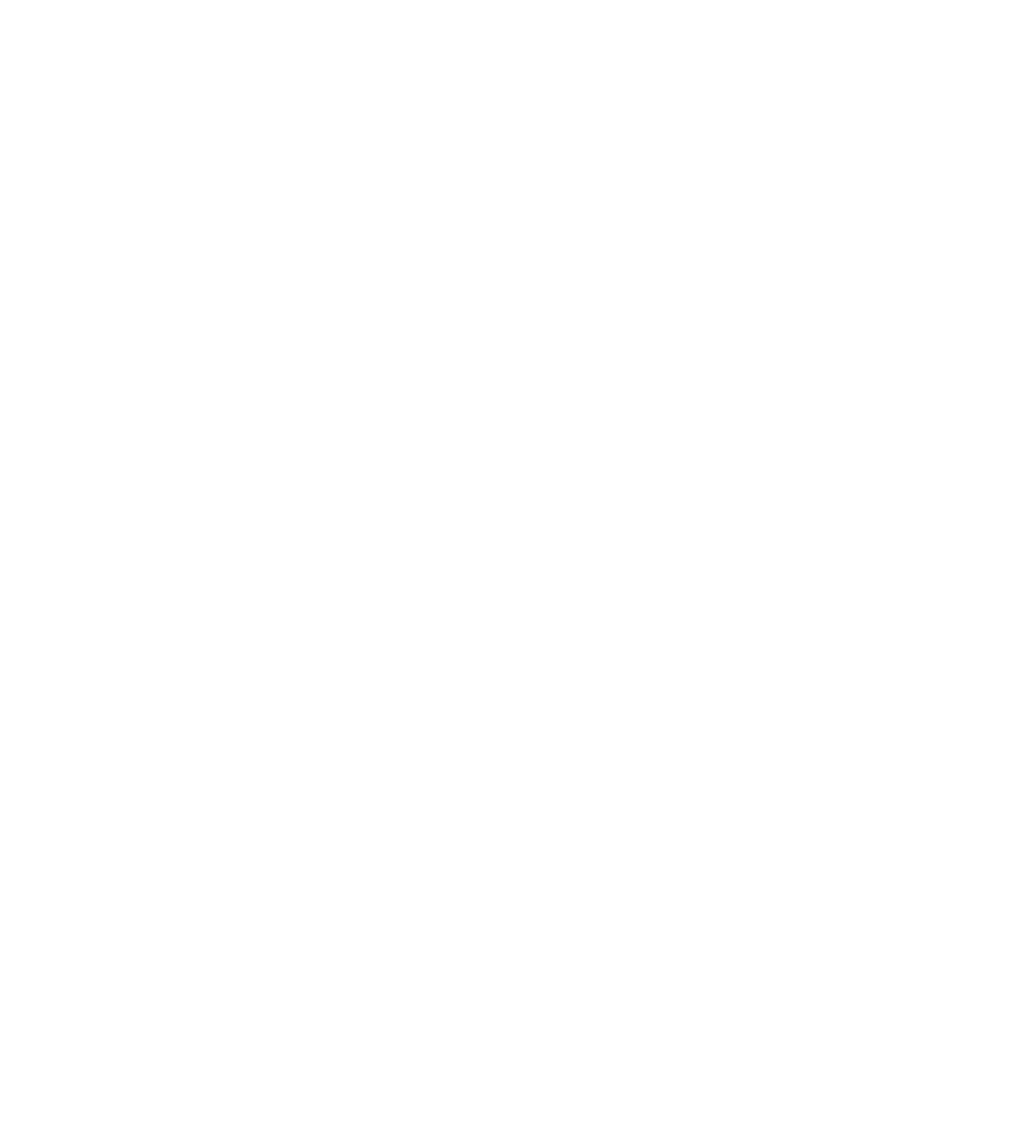
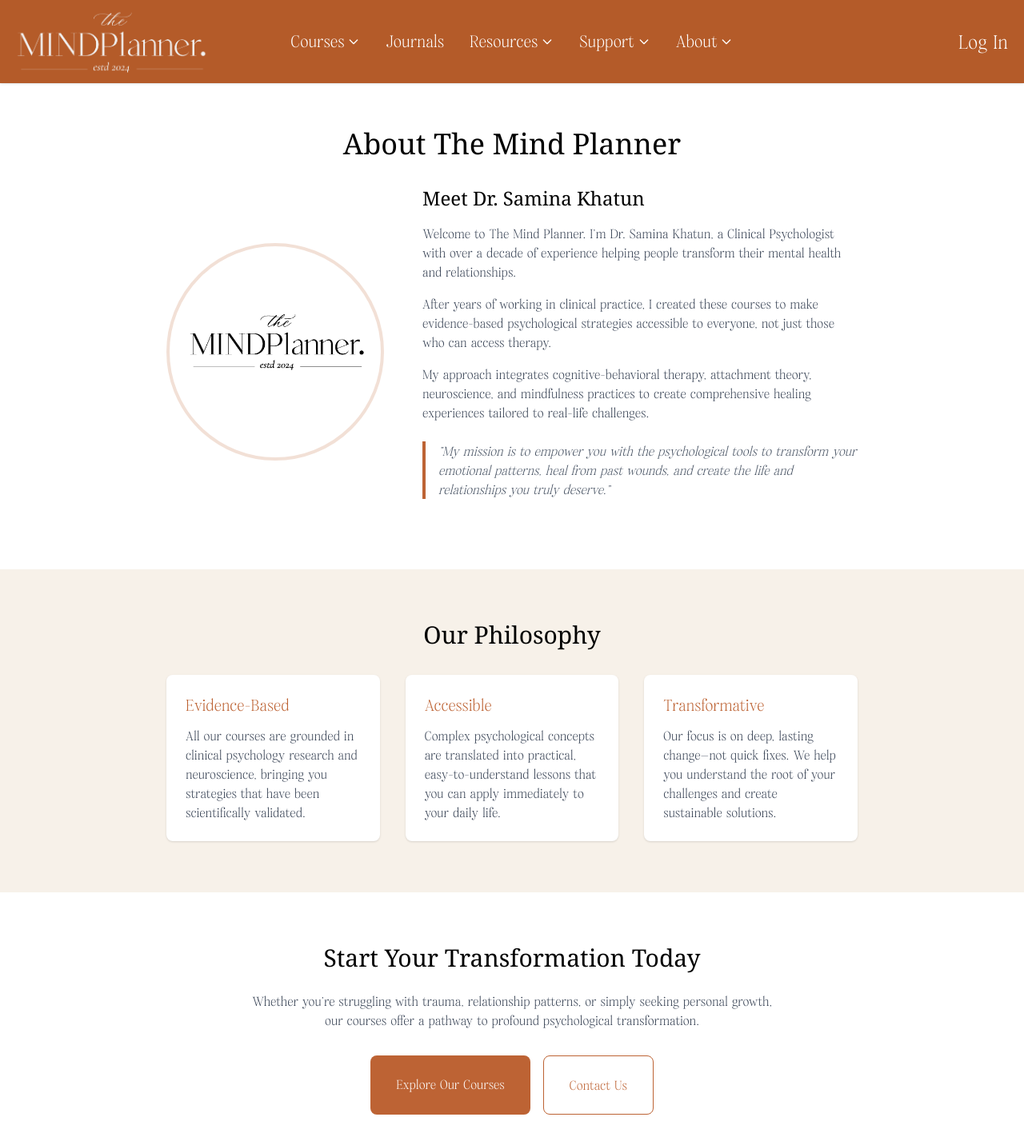
Before and after one commit to Monis9451/course-platform, a React (Vite) app in the folder Course-platform(frontend)/: page /about in a window 1280 px wide. Before the commit this address had no page. Shown: the top 1432 px of the page at 80% size. Before the commit the page ends 800 px from the top, so only its background shows below. Built offline with nearby package versions, Linux system fonts and the light colour scheme.

Commit message:
Complete the about page

```diff
--- a/Course-platform(frontend)/src/App.jsx
+++ b/Course-platform(frontend)/src/App.jsx
@@ -5,6 +5,7 @@
 import Courses from './pages/Courses'
 import CourseDetails from './pages/CourseDetails'
 import CourseLanding from './pages/CourseLanding'
+import About from './pages/About'
 
 const App = () => {
   return (
@@ -16,6 +17,7 @@
         <Route path="/courses" element={<Courses />} />
         <Route path="/course/:id" element={<CourseDetails />} />
         <Route path="/course/:id/landing" element={<CourseLanding />} />
+        <Route path="/about" element={<About />} />
       </Routes>
     </Router>
   </div>
--- /dev/null
+++ b/Course-platform(frontend)/src/pages/About.jsx
@@ -0,0 +1,105 @@
+import React from 'react'
+import Header from '../pages/Header'
+import { Link } from 'react-router-dom'
+
+const About = () => {
+  return (
+    <div>
+        <Header />
+        <section className="py-16 bg-white">
+        <div className="container mx-auto px-4 max-w-4xl">
+          <h1 className="text-4xl font-serif mb-8 text-center">About The Mind Planner</h1>
+            <div className="flex flex-col md:flex-row gap-12 items-center">
+            <div className="md:w-1/3 flex justify-center">
+              <img
+                src="/themindplanner primary.png"
+                alt="The Mind Planner"
+                className="rounded-full aspect-square object-cover w-full max-w-xs border-4 border-[#bd6334]/20"
+              />
+            </div>
+
+            <div className="md:w-2/3">
+              <h2 className="text-2xl font-serif mb-4">Meet Dr. Samina Khatun</h2>
+              <p className="mb-4 text-gray-700">
+                Welcome to The Mind Planner. I'm Dr. Samina Khatun, a Clinical Psychologist with over a decade of
+                experience helping people transform their mental health and relationships.
+              </p>
+              <p className="mb-4 text-gray-700">
+                After years of working in clinical practice, I created these courses to make evidence-based
+                psychological strategies accessible to everyone, not just those who can access therapy.
+              </p>
+              <p className="mb-6 text-gray-700">
+                My approach integrates cognitive-behavioral therapy, attachment theory, neuroscience, and mindfulness
+                practices to create comprehensive healing experiences tailored to real-life challenges.
+              </p>
+
+              <div className="border-l-4 border-[#bd6334] pl-4 italic text-gray-600 mb-6">
+                "My mission is to empower you with the psychological tools to transform your emotional patterns,
+                heal from past wounds, and create the life and relationships you truly deserve."
+              </div>
+            </div>
+          </div>
+        </div>
+      </section>
+
+      <section className="py-16 bg-[#f7f1e9]">
+        <div className="container mx-auto px-4 max-w-4xl">
+          <h2 className="text-3xl font-serif mb-8 text-center">Our Philosophy</h2>
+
+          <div className="grid grid-cols-1 md:grid-cols-3 gap-8">
+            <div className="bg-white p-6 rounded-lg shadow-sm">
+              <h3 className="font-medium text-xl mb-3 text-[#bd6334]">Evidence-Based</h3>
+              <p className="text-gray-700">
+                All our courses are grounded in clinical psychology research and neuroscience, bringing you strategies
+                that have been scientifically validated.
+              </p>
+            </div>
+
+            <div className="bg-white p-6 rounded-lg shadow-sm">
+              <h3 className="font-medium text-xl mb-3 text-[#bd6334]">Accessible</h3>
+              <p className="text-gray-700">
+                Complex psychological concepts are translated into practical, easy-to-understand lessons that you can
+                apply immediately to your daily life.
+              </p>
+            </div>
+
+            <div className="bg-white p-6 rounded-lg shadow-sm">
+              <h3 className="font-medium text-xl mb-3 text-[#bd6334]">Transformative</h3>
+              <p className="text-gray-700">
+                Our focus is on deep, lasting change—not quick fixes. We help you understand the root of your
+                challenges and create sustainable solutions.
+              </p>
+            </div>
+          </div>
+        </div>
+      </section>
+
+      <section className="py-16 bg-white">
+        <div className="container mx-auto px-4 max-w-4xl text-center">
+          <h2 className="text-3xl font-serif mb-6">Start Your Transformation Today</h2>
+          <p className="text-gray-700 mb-8 max-w-2xl mx-auto">
+            Whether you're struggling with trauma, relationship patterns, or simply seeking personal growth,
+            our courses offer a pathway to profound psychological transformation.
+          </p>
+            <div className="flex flex-col sm:flex-row gap-4 justify-center">
+            <Link
+              to="/"
+              className="bg-[#bd6334] hover:bg-[#a65525] text-white px-8 py-6 rounded-lg font-medium text-center transition-colors duration-200 inline-block"
+            >
+              Explore Our Courses
+            </Link>
+            <Link
+              to="/contact"
+              className="bg-white hover:bg-gray-100 text-[#bd6334] border border-[#bd6334] px-8 py-6 rounded-lg font-medium text-center transition-colors duration-200 inline-block"
+            >
+              Contact Us
+            </Link>
+          </div>
+        </div>
+      </section>
+
+    </div>
+  )
+}
+
+export default About
--- a/Course-platform(frontend)/src/pages/CourseDetails.jsx
+++ b/Course-platform(frontend)/src/pages/CourseDetails.jsx
@@ -11,12 +11,11 @@
     subtitle: "A 6-Week Self-Paced Course",
     description: "Break free from trauma patterns and discover deep healing with evidence-based techniques in this comprehensive self-paced program.",
     fullDescription: "Unpacking the Science of Trauma, Trauma Responses, and Why We Get 'Stuck'",
-    instructor: "Dr. Samina Khatun",
-    duration: "6 weeks",
+    instructor: "Dr. Samina Khatun",    duration: "6 weeks",
     lessons: 24,
     level: "ALL LEVELS",    price: 75,
     featured: true,
-    img_src: "/1.png",
+    img_src: "/love_course.png",
     img_alt: "Understanding Trauma Course",
     modules: [
       {
@@ -376,23 +375,31 @@
                 >
                   <FiShoppingCart className="w-5 h-5" />
                   Buy Now - £{course.price}
-                </button>
-              </div>
+                </button>              </div>
             </div>
 
             <div className="relative">
-              <div className="bg-black rounded-lg overflow-hidden aspect-video relative">
+              <div className="bg-gray-200 rounded-lg overflow-hidden aspect-video relative">
                 <img
                   src={course.img_src}
                   alt={course.img_alt}
                   className="w-full h-full object-cover"
+                  onError={(e) => {
+                    console.error('Image failed to load:', course.img_src);
+                    // Hide the broken image and show a gradient background
+                    e.target.style.display = 'none';
+                    e.target.parentElement.style.background = 'linear-gradient(135deg, #bd6334 0%, #a65525 100%)';
+                  }}
+                  onLoad={() => {
+                    console.log('Image loaded successfully:', course.img_src);
+                  }}
                 />
-                <div className="absolute inset-0 bg-black bg-opacity-50 flex items-center justify-center">
+                <div className="absolute inset-0 bg-black bg-opacity-40 flex items-center justify-center">
                   <button
                     onClick={handleStartCourse}
-                    className="w-16 h-16 bg-white bg-opacity-20 rounded-full flex items-center justify-center hover:bg-opacity-30 transition-colors"
+                    className="w-20 h-20 bg-white bg-opacity-20 rounded-full flex items-center justify-center hover:bg-opacity-30 transition-all duration-300 hover:scale-110"
                   >
-                    <svg className="w-8 h-8 text-white ml-1" fill="currentColor" viewBox="0 0 20 20">
+                    <svg className="w-10 h-10 text-white ml-1" fill="currentColor" viewBox="0 0 20 20">
                       <path fillRule="evenodd" d="M10 18a8 8 0 100-16 8 8 0 000 16zM9.555 7.168A1 1 0 008 8v4a1 1 0 001.555.832l3-2a1 1 0 000-1.664l-3-2z" clipRule="evenodd" />
                     </svg>
                   </button>
```
Also changed, not shown: Course-platform(frontend)/src/pages/Header.jsx (+54 -41 lines), Course-platform(frontend)/src/constants/images.js (added), 1 other file (tests, documents, lock files or other folders).
